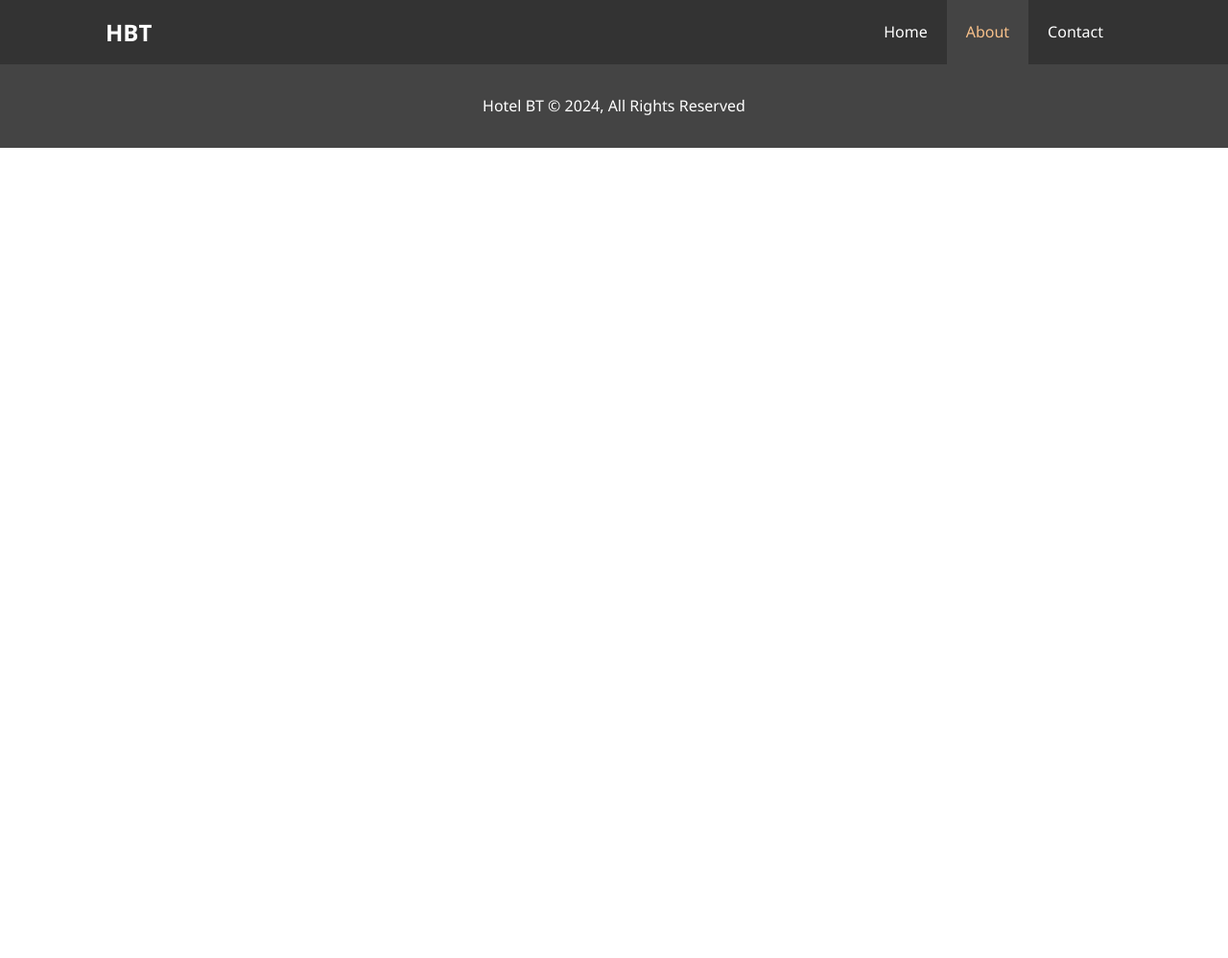
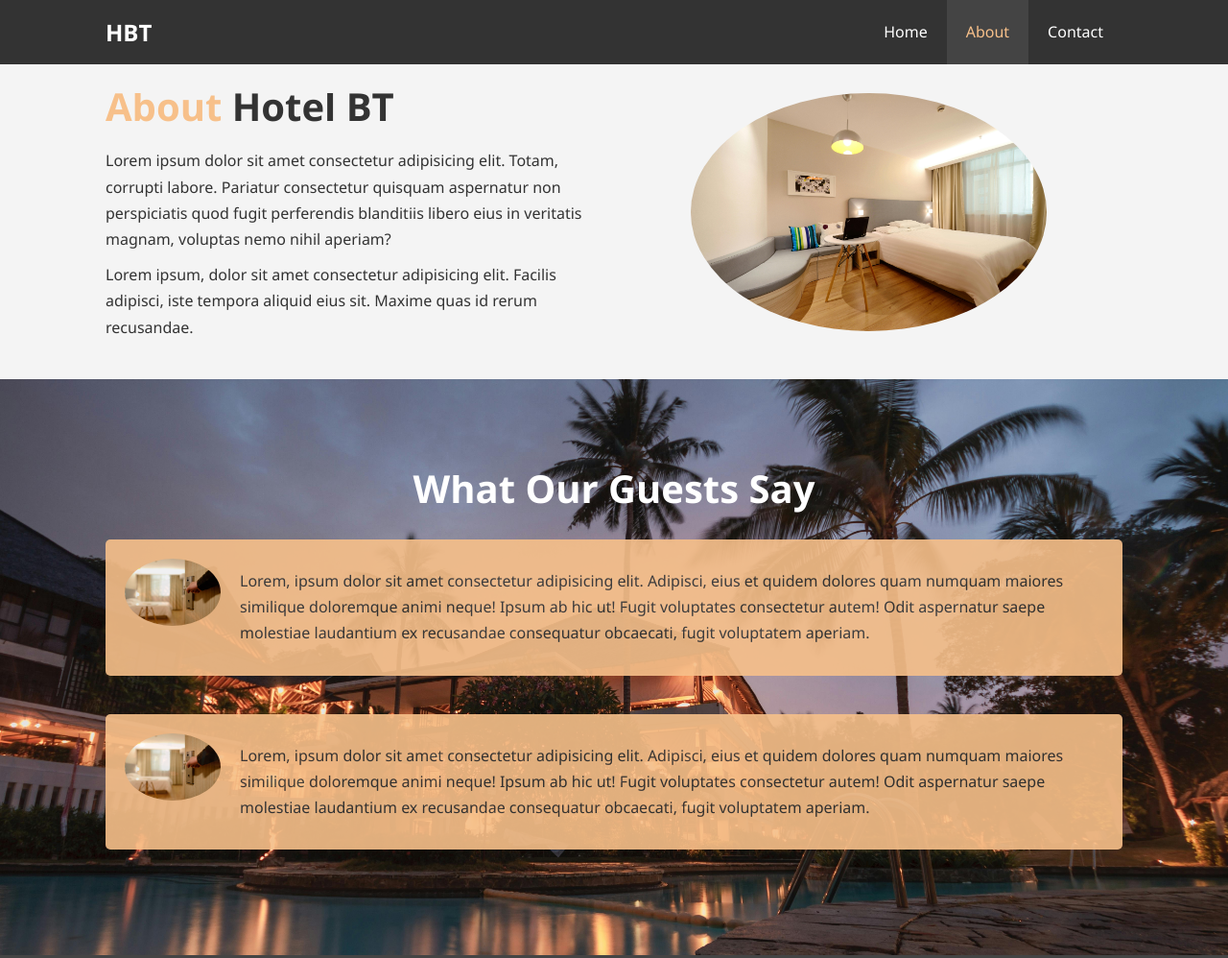
Before and after one commit to Marvy247/My-First-Website-hotel-, a plain HTML site: page about.html in a window 1280 px wide. Shown: the top 998 px of the page at 96% size. Before the commit the page ends 800 px from the top, so only its background shows below. Drawn offline with Linux system fonts and the light colour scheme.

Commit message:
Completed the hotel website

```diff
--- a/CSS/websitestyle.css
+++ b/CSS/websitestyle.css
@@ -80,6 +80,16 @@ p {
 .clr {
   clear: both;
 }
+
+.l-heading {
+  font-size: 40px;
+}
+
+/* padding */
+ .py-1 { padding: 10px 0px;}
+ .py-2 { padding: 20px 0px;}
+ .py-3 { padding: 30px 0px;}
+
 /* navbar */
 #navbar {
   background: #333;
@@ -173,8 +183,83 @@ p {
 }
 
 .box i {
-  margin-bottom: 10px;
+  margin-
+
+  bottom: 10px;
 }
+
+/* about-info */
+#about-info .info-right {
+  float: right;
+  width: 50%;
+  min-height: 100%;
+}
+
+#about-info .info-right img {
+  display: block;
+  margin: auto;
+  width: 70%;
+  border-radius: 50%;
+}
+
+#about-info .info-left {
+  float: left;
+  width: 50%;
+  min-height: 100%;
+}
+
+/* testimonials */
+#testimonials {
+  height: 600px;
+  background: url(../Images/pool.jpg) no-repeat center center/cover;
+  padding-top: 100px;
+}
+
+#testimonials h2 {
+  color: #fff;
+  text-align: center;
+  padding-bottom: 40px;
+}
+
+#testimonials .testimonial {
+  padding: 20px;
+  margin-bottom: 40px;
+  border-radius: 5px;
+  opacity: 0.9;
+}
+
+#testimonials .testimonial img {
+  width: 100px;
+  float: left;
+  margin-right: 20px;
+  border-radius: 60%;
+}
+
+/* Contact Form */
+#contact-form .form-group {
+  margin-bottom: 20px;
+}
+
+#contact-form label {
+  display: block;
+  margin-bottom: 5px;
+}
+
+#contact-form input, #contact-form textarea {
+  width: 100%;
+  padding: 10px;
+  border: 1px #ddd solid;
+}
+
+#contact-form textarea {
+  height: 200px;
+}
+
+#contact-form input:focus, #contact-form textarea:focus {
+  outline: none;
+  border-color: #f7c08a;
+}
+
 
 /* footer */
 #main-footer {
--- a/about.html
+++ b/about.html
@@ -25,7 +25,58 @@
         </div>
       </nav>
     </header>
+    <section id="about-info" class="bg-light py-3">
+      <div class="container">
+        <div class="info-left">
+          <h1 class="l-heading">
+            <span class="text-primary">About</span> Hotel BT
+          </h1>
+          <p>
+            Lorem ipsum dolor sit amet consectetur adipisicing elit. Totam,
+            corrupti labore. Pariatur consectetur quisquam aspernatur non
+            perspiciatis quod fugit perferendis blanditiis libero eius in
+            veritatis magnam, voluptas nemo nihil aperiam?
+          </p>
+          <p>
+            Lorem ipsum, dolor sit amet consectetur adipisicing elit. Facilis
+            adipisci, iste tempora aliquid eius sit. Maxime quas id rerum
+            recusandae.
+          </p>
+        </div>
+        <div class="info-right">
+          <img src="Images/room3.jpg" alt="A room" />
+        </div>
+      </div>
+    </section>
 
+    <div class="clr"></div>
+
+    <section id="testimonials" class="py-3">
+      <div class="container">
+        <h2 class="l-heading">What Our Guests Say</h2>
+
+        <div class="testimonial bg-primary">
+          <img src="Images/door.jpg" alt="Samantha" />
+          <p>
+            Lorem, ipsum dolor sit amet consectetur adipisicing elit. Adipisci,
+            eius et quidem dolores quam numquam maiores similique doloremque
+            animi neque! Ipsum ab hic ut! Fugit voluptates consectetur autem!
+            Odit aspernatur saepe molestiae laudantium ex recusandae consequatur
+            obcaecati, fugit voluptatem aperiam.
+          </p>
+        </div>
+
+        <div class="testimonial bg-primary">
+          <img src="Images/door.jpg" alt="john" />
+          <p>
+            Lorem, ipsum dolor sit amet consectetur adipisicing elit. Adipisci,
+            eius et quidem dolores quam numquam maiores similique doloremque
+            animi neque! Ipsum ab hic ut! Fugit voluptates consectetur autem!
+            Odit aspernatur saepe molestiae laudantium ex recusandae consequatur
+            obcaecati, fugit voluptatem aperiam.
+          </p>
+      </div>
+    </section>
     <footer id="main-footer">
       <p>Hotel BT &copy; 2024, All Rights Reserved</p>
     </footer>
```
Also changed, not shown: Index.html (+1 -1 lines), contact.html (+79 -0 lines).
